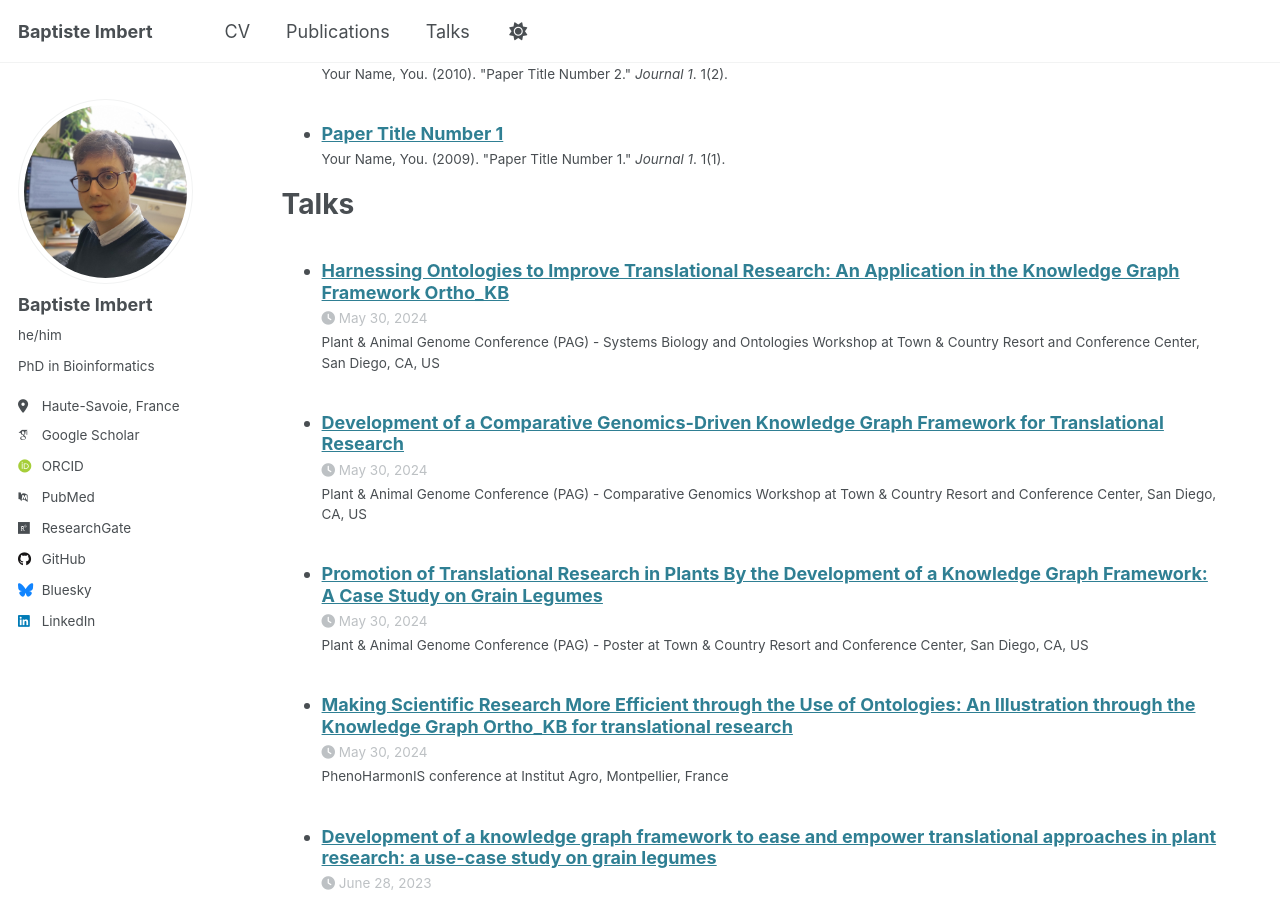
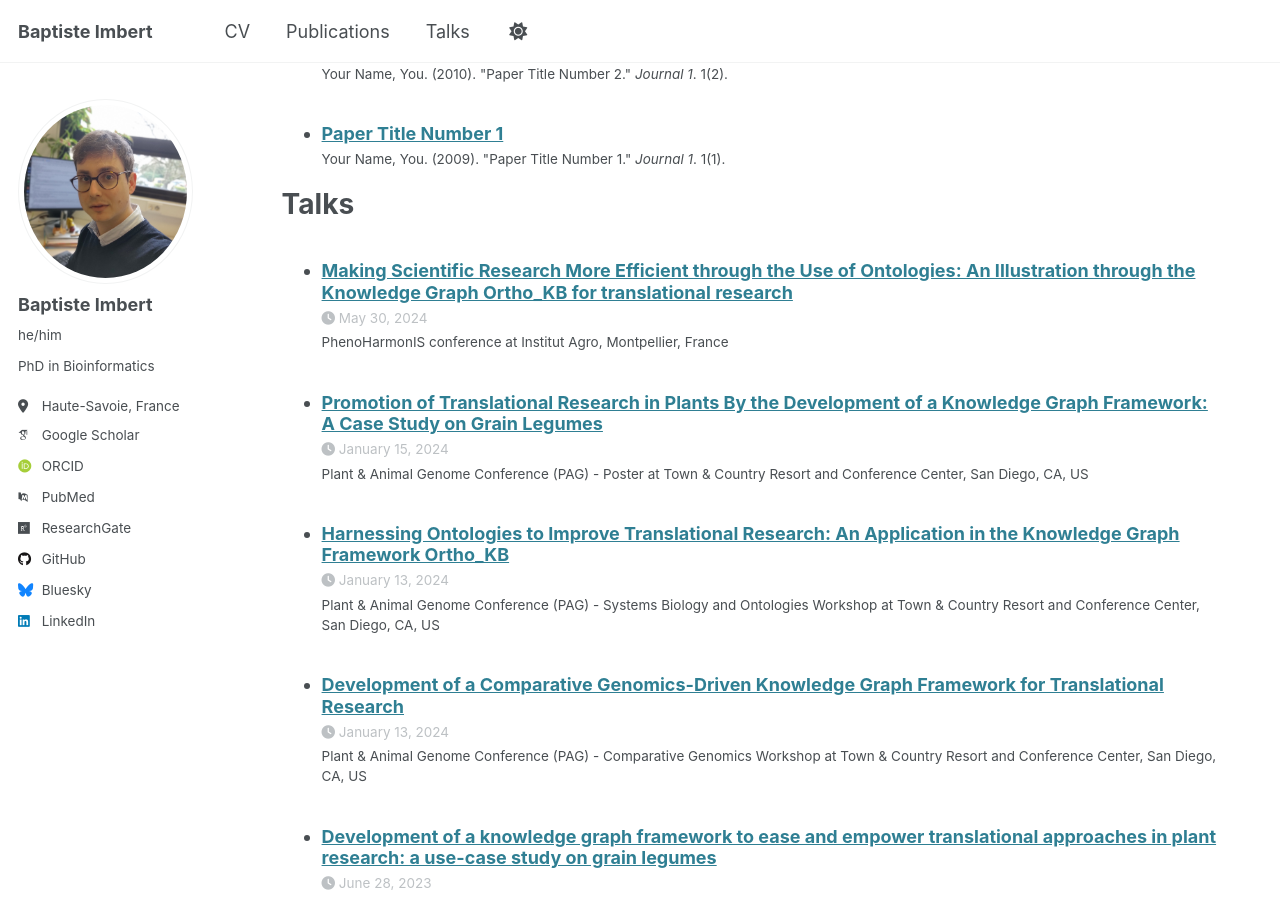
Before and after one commit to baptisteImbert/baptisteImbert.github.io, a Jekyll site: the page built from _pages/cv.md, in a window 1280 px wide and 900 px high, scrolled down 1285 px. Built offline with Jekyll 4.4.1, drawn with Linux system fonts in a browser that asks for light colours; some web fonts are replaced.

Commit message:
Correcting talk dates

```diff
--- a/_talks/20240113_poster-pag.md
+++ b/_talks/20240113_poster-pag.md
@@ -4,7 +4,7 @@ collection: talks
 type: "Plant & Animal Genome Conference (PAG) - Poster"
 permalink: /talks/2024-01-13-talk1-pag
 venue: "Town & Country Resort and Conference Center"
-date: 2024-05-30
+date: 2024-01-15
 location: "San Diego, CA, US"
 ---
 
--- a/_talks/20240113_talk2-pag.md
+++ b/_talks/20240113_talk2-pag.md
@@ -4,7 +4,7 @@ collection: talks
 type: "Plant & Animal Genome Conference (PAG) - Systems Biology and Ontologies Workshop"
 permalink: /talks/2024-01-13-talk1-pag
 venue: "Town & Country Resort and Conference Center"
-date: 2024-05-30
+date: 2024-01-13
 location: "San Diego, CA, US"
 ---
 
```
Also changed, not shown: _talks/20240113_talk1-pag.md (+1 -1 lines).
